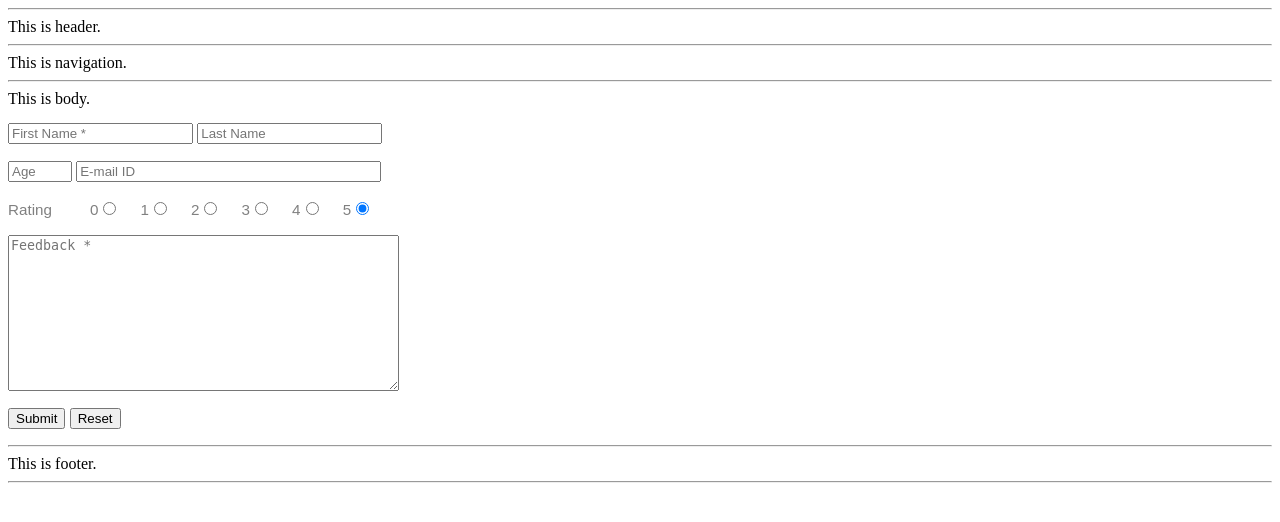
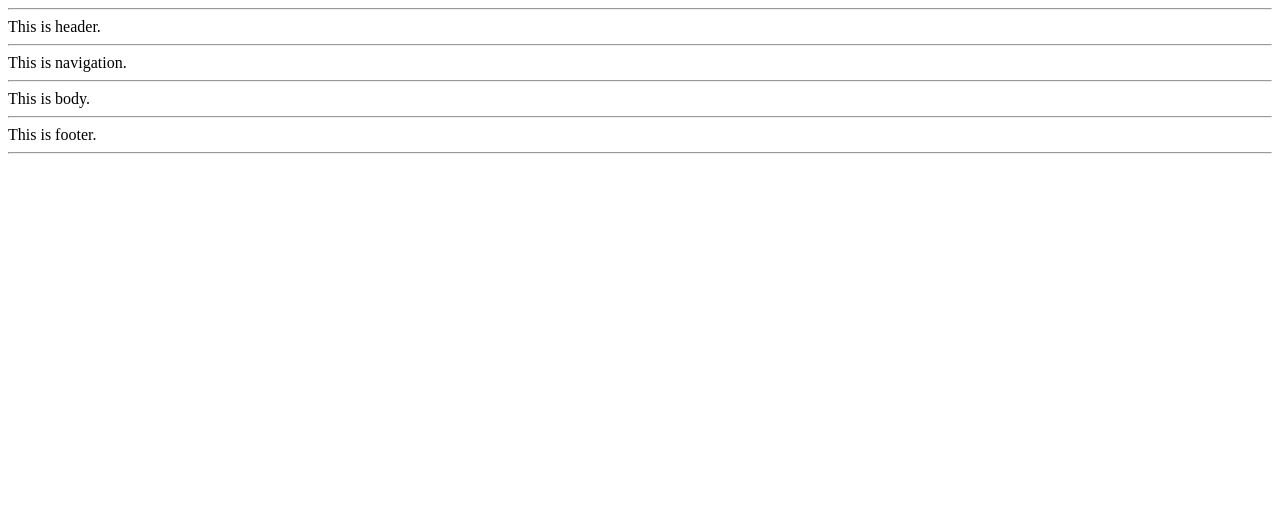
Before and after one commit to SumitGrover123/PHP-Starter-Template, a PHP site: page / in a window 1280 px wide. Shown: the top 522 px of the page. Run offline with PHP 8.4, Linux system fonts and the light colour scheme.

Commit message:
Add files via upload

```diff
--- a/4_body.php
+++ b/4_body.php
@@ -3,126 +3,3 @@
 <?php
 echo "<hr />This is body.";
 ?>
-
-<!DOCTYPE html>
-<html lang="en">
-<head>
-    <meta charset="UTF-8">
-    <meta http-equiv="X-UA-Compatible" content="IE=edge">
-    <meta name="viewport" content="width=device-width, initial-scale=1.0">
-
-    <title>Feedback</title>
-</head>
-<body>
-
-    <form action="<?php $_PHP_SELF ?>" method="post" autocomplete="on"> <!-- "feedback_processing.php" receives the data entered by the user from the following form. -->
-        <p style="font-family:arial; color:grey; font-size: 0.95em;">
-		<input type="text"   id="id_input_1" name="name_input_1" placeholder="First Name *" required /> <!-- "name_input_1" is the identifier used to send this input data to "feedback_processing.php" -->
-        <input type="text"   id="id_input_2" name="name_input_2" placeholder="Last Name" /><br /><br />
-        <input type="number" id="id_input_3" name="name_input_3" placeholder="Age" min="1" max="120" />
-		<input type="email"  id="id_input_4" name="name_input_4" placeholder="E-mail ID" size="35" /><br /><br />
-
-		Rating&nbsp;&nbsp;&nbsp;&nbsp;
-		&nbsp;&nbsp;&nbsp;&nbsp;0<input type="radio" id="id_input_radio_0" name="name_input_5" value="0" /> <!-- "name_input_5" is the identifier used to send this input data to "feedback_processing.php" -->
-		&nbsp;&nbsp;&nbsp;&nbsp;1<input type="radio" id="id_input_radio_1" name="name_input_5" value="1" />
-		&nbsp;&nbsp;&nbsp;&nbsp;2<input type="radio" id="id_input_radio_2" name="name_input_5" value="2" />
-		&nbsp;&nbsp;&nbsp;&nbsp;3<input type="radio" id="id_input_radio_3" name="name_input_5" value="3" />
-		&nbsp;&nbsp;&nbsp;&nbsp;4<input type="radio" id="id_input_radio_4" name="name_input_5" value="4" />
-		&nbsp;&nbsp;&nbsp;&nbsp;5<input type="radio" id="id_input_radio_5" name="name_input_5" value="5" checked="checked" /><br /><br />
-
-        <textarea rows="10" cols="46" id="id_textarea_1" name="name_input_6" placeholder="Feedback *" required></textarea><br /><br /> <!-- "name_input_6" is the identifier used to send this input data to "feedback_processing.php" -->
-
-        <input type="submit" value="Submit" />
-        <input type="reset" value="Reset" />
-		</p>
-    </form>
-
-</body>
-</html>
-
-<?php
-if ($_SERVER['REQUEST_METHOD'] == 'POST') {
-
-/* save all the data received from the website form */
-$php_var_1 = $_POST['name_input_1']; /* name_input_1 = First Name */
-$php_var_2 = $_POST['name_input_2']; /* name_input_2 = Last Name */
-$php_var_3 = $_POST['name_input_3']; /* name_input_3 = Age */
-$php_var_4 = $_POST['name_input_4']; /* name_input_4 = E-mail ID */
-$php_var_5 = $_POST['name_input_5']; /* name_input_5 = Rating */
-$php_var_6 = $_POST['name_input_6']; /* name_input_6 = Feedback */
-
-/* validate the data received from the website table. */
-if ( empty($php_var_1) ||  empty($php_var_6) ) {
-	echo "First Name or Feedback should not be empty!";
-	die();
-	header("Location: 5_feedback.php");
-}
-else {
-	/* get database and table info from cpanel. */
-	$db_host = "localhost";
-	$db_user = "root"; // get from cpanel
-	$password = "1234"; //get from cpanel
-	$db_name = "dbfeedback"; // get from cpanel
-	$table_name = "tablefeedback"; // get from cpanel
-
-	/* Create connection */
-	$db_conn = new mysqli($db_host, $db_user, $password, $db_name);
-
-	/* Check connection */
-	if ($db_conn->connect_error) {
-		die("Connection failed: " . $db_conn->connect_error);
-	}
-	else {
-		/* save all "column_name" from the database table that are to be populated by form data. */
-		/* Spaces in column names are NOT allowed. Skip all the auto-increment columns. */
-		$table_column_1 = "First_Name";
-		$table_column_2 = "Last_Name";
-		$table_column_3 = 'Age';
-		$table_column_4 = 'Email_ID';
-		$table_column_5 = 'Rating';
-		$table_column_6 = 'Feedback';
-
-		/* create and execute sql-query to insert the validated data into the database. */
-		/* write only those column-variables here for which the data is received from the website form. Arguments/variables NEED to be enclosed within single quotes. */
-		/* $sqlquery = "INSERT INTO `tablefeedback` (`S_No`, `First_Name`, `Last_Name`, `Age`, `Email_ID`, `Rating`, `Feedback`) VALUES ('1', 'Sumit', 'Grover', '31', 'sumitgrover123@gmail.com', '5', 'This is good.');"; */
-		$sqlquery = "INSERT INTO $table_name ($table_column_1, $table_column_2, $table_column_3, $table_column_4, $table_column_5, $table_column_6 ) VALUES ('$php_var_1', '$php_var_2', '$php_var_3', '$php_var_4', '$php_var_5', '$php_var_6');";
-
-		$db_conn->query($sqlquery); /* the query should ACTUALLY run here. */
-
-		/*echo nl2br ("1 row inserted! \n\n");*/
-
-		/* prompt for query implementation. remove this prompt from production code. */
-		/*if ($db_conn->query($sqlquery) !== FALSE) {
-		echo nl2br ("New record created successfully! \n");
-
-		} else {
-
-		echo nl2br ("step 00 - Error Encountered bruh : " . $sqlquery . "<br>" . $db_conn->error . "\n");
-		} */
-	}
-
- /*==========================================================================================*/
-/*
-  $sql = "SELECT * FROM $table_name";
-  if (($result = $db_conn->query($sql)) !== FALSE)
-  {
-	echo nl2br ("S. No. | First Name | Last Name | Age | E-mail ID | Rating | Feedback | \n");
-    while($row = $result->fetch_assoc())
-      {
-          echo $row["S_No"]." | ".$row["First_Name"]." | ".$row["Last_Name"]." | ".$row["Age"]." | ".$row["Email_ID"]." | ".$row["Rating"]." | ".$row["Feedback"]." | <br />";
-      }
-  }
-  else
-  {
-      echo "Query failure!";
-      echo "Error: " . $sql . "<br>" . $db_conn->error;
-  }
- */
- /*==========================================================================================*/
-
-/* close the database connection in the end. */
-$db_conn->close();
-/*header("Location: index.html");*/
-	}
-}
-?>
```
